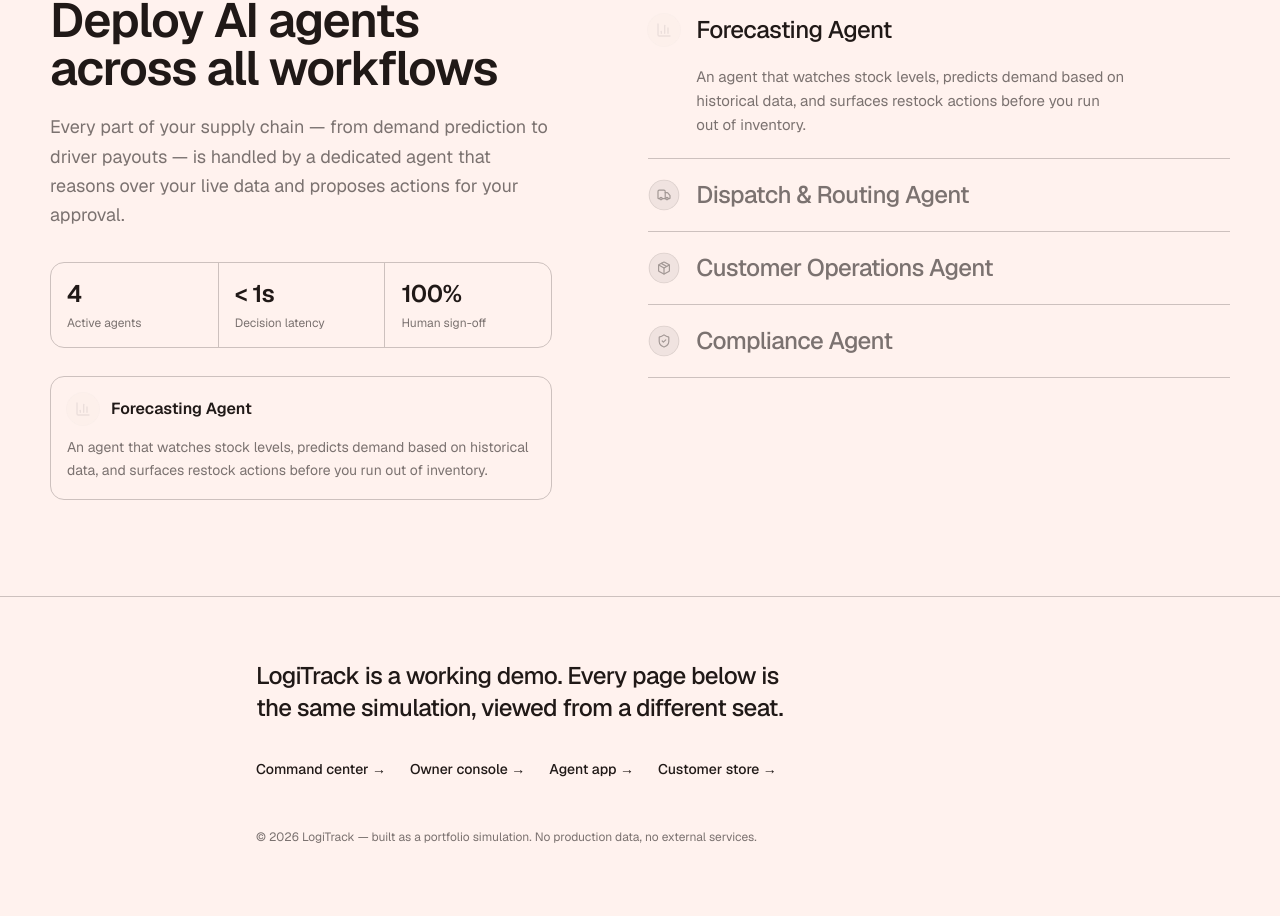
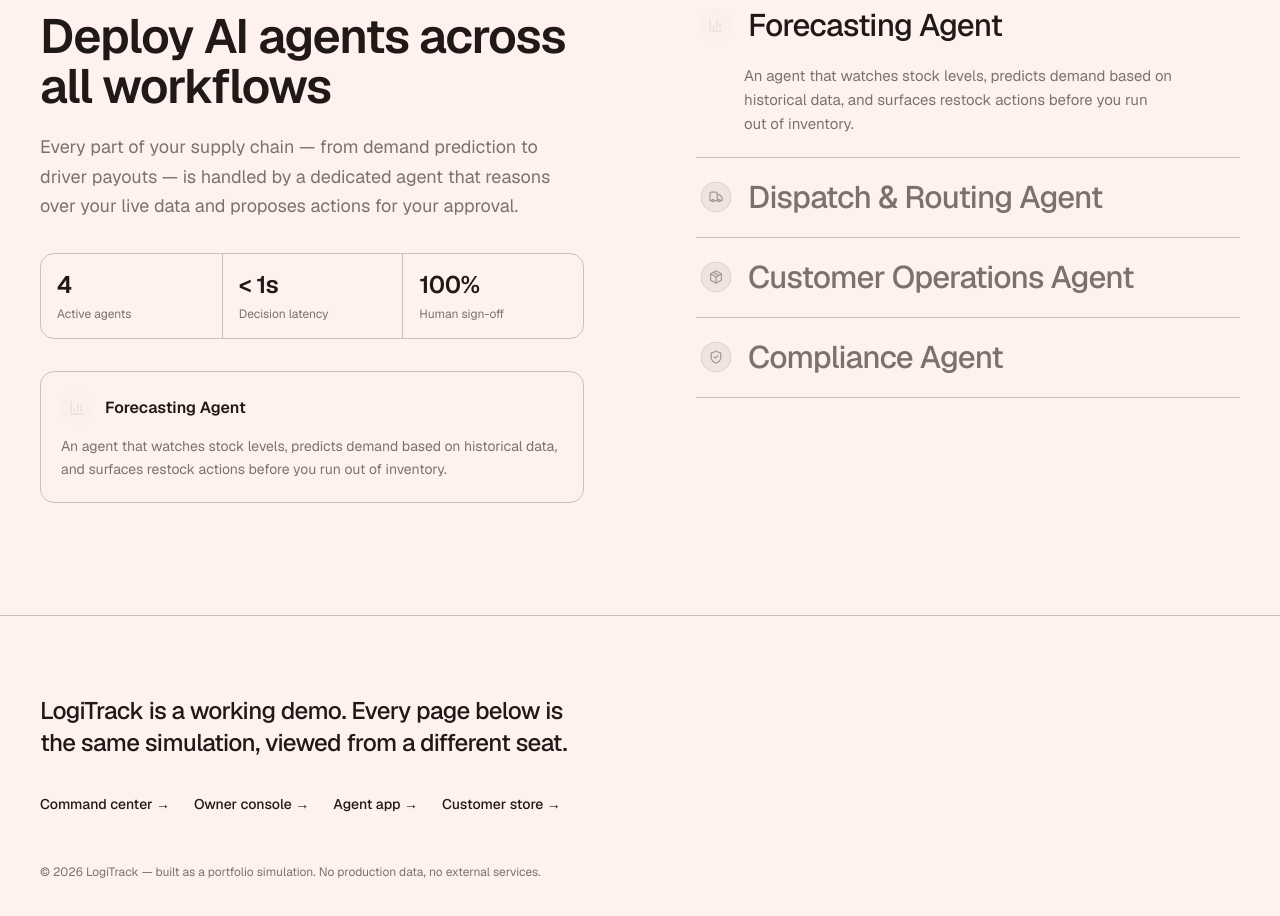
Before and after one commit to armaan133/Final-logi, a Next.js app: page / in a window 1280 px wide. Shown: the part 926-1842 px from the top of the page. Built offline with nearby package versions, Linux system fonts and the light colour scheme.

Commit message:
Update landing page components

```diff
--- a/components/landing/Footer.tsx
+++ b/components/landing/Footer.tsx
@@ -9,8 +9,9 @@
 
 export function Footer() {
   return (
-    <footer className="border-t border-border bg-background px-4 py-16 sm:px-6 lg:px-8">
-      <div className="mx-auto max-w-3xl">
+    <footer className="border-t border-border bg-background px-4 py-20 sm:px-6 lg:px-10">
+      <div className="mx-auto max-w-[1280px]">
+        <div className="max-w-[780px]">
           <p className="text-balance text-xl font-medium tracking-tight text-foreground sm:text-2xl">
           LogiTrack is a working demo. Every page below is the same simulation, viewed from a different seat.
           </p>
@@ -32,6 +33,7 @@
             © {new Date().getFullYear()} LogiTrack — built as a portfolio simulation. No production data, no external services.
           </p>
         </div>
+      </div>
     </footer>
   );
 }
--- a/components/landing/WorkflowSection.tsx
+++ b/components/landing/WorkflowSection.tsx
@@ -37,14 +37,14 @@
   const SelectedIcon = selectedAgent.icon;
 
   return (
-    <section id="agents" className="relative border-t border-border px-4 py-20 sm:px-6 md:py-24 lg:px-8">
-      <div className="mx-auto max-w-[1180px]">
-        <div className="grid gap-12 lg:grid-cols-[0.9fr_1.1fr] lg:gap-16">
-          <div className="max-w-[520px]">
+    <section id="agents" className="relative border-t border-border px-4 py-24 sm:px-6 md:py-28 lg:px-10">
+      <div className="mx-auto w-full max-w-[1280px]">
+        <div className="grid items-start gap-12 lg:grid-cols-[1fr_1fr] lg:gap-28">
+          <div className="max-w-[620px]">
             <p className="text-[11px] font-medium uppercase tracking-[0.2em] text-muted-foreground">
               Platform
             </p>
-            <h2 className="mt-3 text-4xl font-semibold tracking-tight text-foreground sm:text-5xl">
+            <h2 className="mt-3 text-4xl font-semibold tracking-tight text-foreground sm:text-5xl sm:leading-[1.04]">
               Deploy AI agents across all workflows
             </h2>
             <p className="mt-5 max-w-[46ch] text-lg leading-relaxed text-muted-foreground">
@@ -66,7 +66,7 @@
               </div>
             </div>
 
-            <article className="mt-7 rounded-xl border border-border bg-background p-4">
+            <article className="mt-8 rounded-xl border border-border bg-background p-4 sm:p-5">
               <div className="flex items-center gap-3">
                 <span className="flex size-8 shrink-0 items-center justify-center rounded-full bg-accent/10 text-accent ring-1 ring-accent/20">
                   <SelectedIcon className="size-4" />
@@ -79,7 +79,7 @@
             </article>
           </div>
 
-          <div className="flex flex-col gap-0 border-t border-border lg:ml-8 lg:mt-6">
+          <div className="flex w-full max-w-[640px] flex-col gap-0 border-t border-border lg:justify-self-end">
             {agents.map((agent) => {
               const isActive = activeAgent === agent.id;
               const Icon = agent.icon;
@@ -89,12 +89,12 @@
                   <button
                     type="button"
                     onClick={() => setActiveAgent(isActive ? "" : agent.id)}
-                    className="group flex w-full items-center gap-4 py-5 text-left transition-colors focus-visible:outline-none focus-visible:bg-secondary/50 rounded-lg px-2 -mx-2"
+                    className="group flex w-full items-center gap-4 rounded-lg px-1 py-5 text-left transition-colors focus-visible:bg-secondary/50 focus-visible:outline-none"
                   >
                     <span className={`flex size-8 shrink-0 items-center justify-center rounded-full ring-1 transition-all duration-300 ${isActive ? `bg-accent/10 text-accent ring-accent/20 scale-100 opacity-100` : "bg-secondary text-muted-foreground ring-border scale-90 opacity-70 group-hover:scale-100 group-hover:opacity-100 group-hover:text-foreground"}`}>
                       <Icon className="size-4" />
                     </span>
-                    <span className={`flex-1 text-2xl font-medium tracking-tight transition-colors duration-300 ${isActive ? "text-foreground" : "text-muted-foreground group-hover:text-foreground/80"}`}>
+                    <span className={`flex-1 text-[1.95rem] font-medium leading-tight tracking-tight transition-colors duration-300 ${isActive ? "text-foreground" : "text-muted-foreground group-hover:text-foreground/80"}`}>
                       {agent.name}
                     </span>
                   </button>
@@ -106,9 +106,9 @@
                       opacity: isActive ? 1 : 0,
                       paddingBottom: isActive ? "20px" : 0
                     }}
-                    className="overflow-hidden px-2 -mx-2"
+                    className="overflow-hidden"
                   >
-                    <p className="max-w-[48ch] text-[15px] leading-[1.6] text-muted-foreground pl-12">
+                    <p className="max-w-[48ch] pl-12 text-[15px] leading-[1.6] text-muted-foreground">
                       {agent.description}
                     </p>
                   </motion.div>
```
Lines whose indentation alone changed are shown as unchanged.
